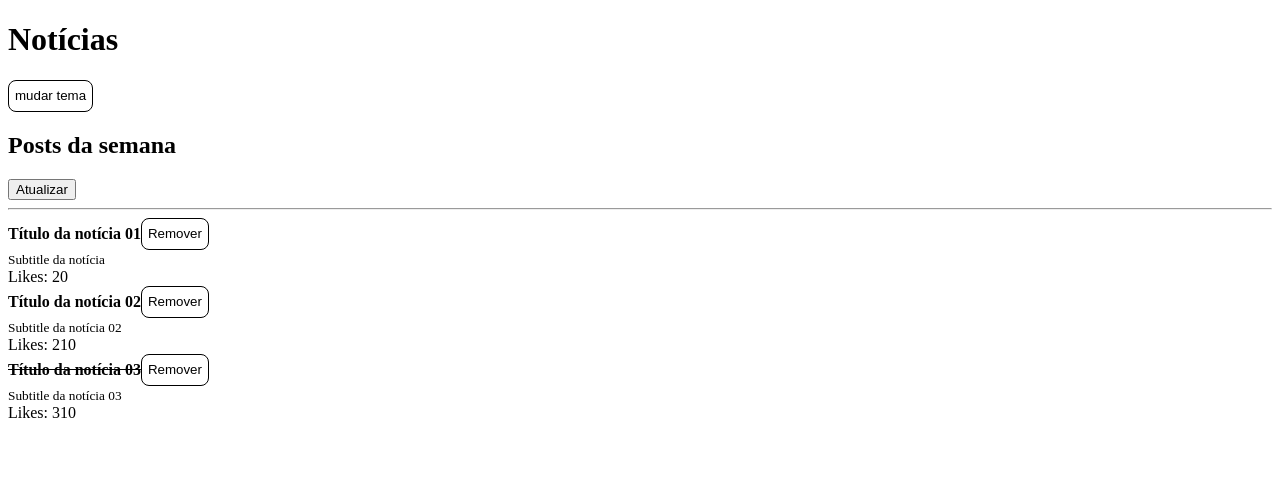
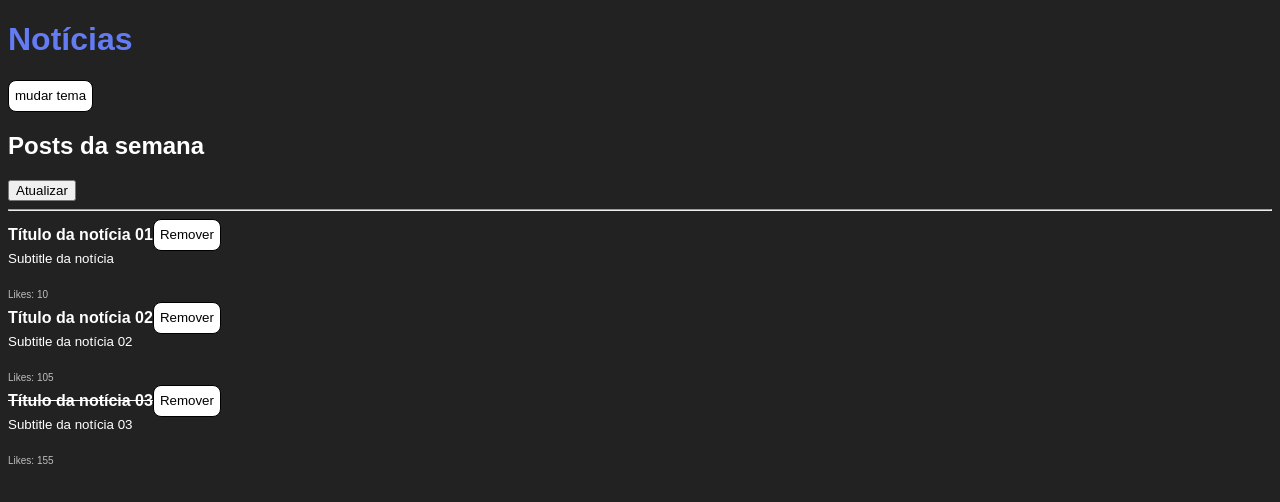
Before and after one commit to HomeProjectStudy/fundamentals-react, a React (Create React App) app: page / in a window 1280 px wide. Shown: the top 502 px of the page. Built offline with nearby package versions, Linux system fonts and the light colour scheme.

Commit message:
feat: implement styles with styled-components

```diff
--- a/src/components/Header/index.js
+++ b/src/components/Header/index.js
@@ -2,13 +2,14 @@
 import PropTypes from 'prop-types';
 import { Button } from '../Button';
 import { useTheme } from '../../contexts/ThemeContext';
+import { Title } from './styles';
 
 export function Header({ title, children }) {
   const { handleToogleTheme } = useTheme();
 
   return (
     <div>
-      <h1 >{title}</h1>
+      <Title>{title}</Title>
       <Button onClick={handleToogleTheme}>mudar tema</Button>
       {children}
       <br />
--- /dev/null
+++ b/src/components/Header/styles.js
@@ -0,0 +1,5 @@
+import styled from 'styled-components';
+
+export const Title = styled.h1`
+  color: #637BF3;
+`;
--- a/src/components/Post/Post.js
+++ b/src/components/Post/Post.js
@@ -1,5 +1,6 @@
 import PropTypes from 'prop-types';
 import { PostHeader } from './PostHeader';
+import { Rate, SubTitle } from './styles';
 export function Post(props) {
   return (
     <article>
@@ -10,8 +11,8 @@ export function Post(props) {
       />
 
       <br />
-      <small>{props.post.subtitle}</small><br />
-        Likes: {props.post.likes || 0}
+      <SubTitle>{props.post.subtitle}</SubTitle><br />
+      <Rate>Likes: {props.post.likes / 2 || 0}</Rate>
     </article>
   );
 }
--- /dev/null
+++ b/src/components/Post/styles.js
@@ -0,0 +1,11 @@
+import styled from 'styled-components';
+
+
+export const SubTitle = styled.small`
+  display: block;
+`;
+
+export const Rate = styled.span`
+  font-size: 10px;
+  opacity: 0.7;
+`;
--- a/src/index.js
+++ b/src/index.js
@@ -1,11 +1,12 @@
 import React from 'react';
 import ReactDOM from 'react-dom/client';
 import App from './app/App';
-
+import GlobalStyle from './styles/global';
 
 const root = ReactDOM.createRoot(document.getElementById('root'));
 root.render(
   <React.StrictMode>
     <App />
+    <GlobalStyle />
   </React.StrictMode>
 );
--- /dev/null
+++ b/src/styles/global.js
@@ -0,0 +1,11 @@
+import { createGlobalStyle } from 'styled-components';
+
+
+export default createGlobalStyle`
+  body {
+    background: #222;
+    font-family: sans-serif;
+    color: white;
+  }
+
+`;
```
